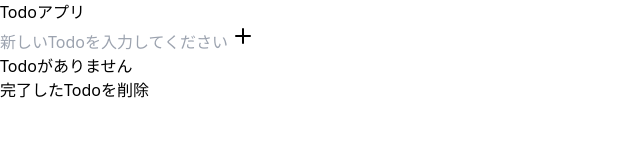
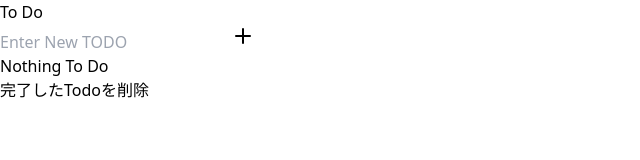
Before and after one commit to shige-99/react-todo, a React (Vite) app: page / in a window 1280 px wide. Shown: the top 160 px of the page, without its empty margins (0-640 px from the left). Built offline with nearby package versions, Linux system fonts and the light colour scheme.

Commit message:
change view

```diff
--- a/src/App.tsx
+++ b/src/App.tsx
@@ -10,7 +10,7 @@ function App() {
 
   return (
     <main className="mx-auto mt-10 max-w-xl space-y-10">
-      <h1 className="text-center text-4xl">Todoアプリ</h1>
+      <h1 className="text-center text-4xl">To Do</h1>
       <div className="space-y-5">
         <AddTodoForm addTodo={addTodo} />
         <div className="space-y-5  rounded bg-slate-200 p-5">
--- a/src/components/AddTodoForm.tsx
+++ b/src/components/AddTodoForm.tsx
@@ -27,7 +27,7 @@ export const AddTodoForm = ({ addTodo }: Props) => {
     >
       <input
         type="text"
-        placeholder="新しいTodoを入力してください"
+        placeholder="Enter New TODO"
         className="grow rounded-s bg-slate-200 p-2"
         value={inputValue}
         onChange={(e) => setInputValue(e.target.value)}
--- a/src/components/TodoList.tsx
+++ b/src/components/TodoList.tsx
@@ -41,7 +41,7 @@ export const TodoList = ({ todoList, changeCompleted, deletedTodo }: Props) => {
       ))}
       {/* Todoが無い場合、表示する */}
       {todoList.length === 0 && (
-        <p className='text-center text-sm'>Todoがありません</p>
+        <p className='text-center text-sm'>Nothing To Do</p>
       )}
     </div>
   );
```
